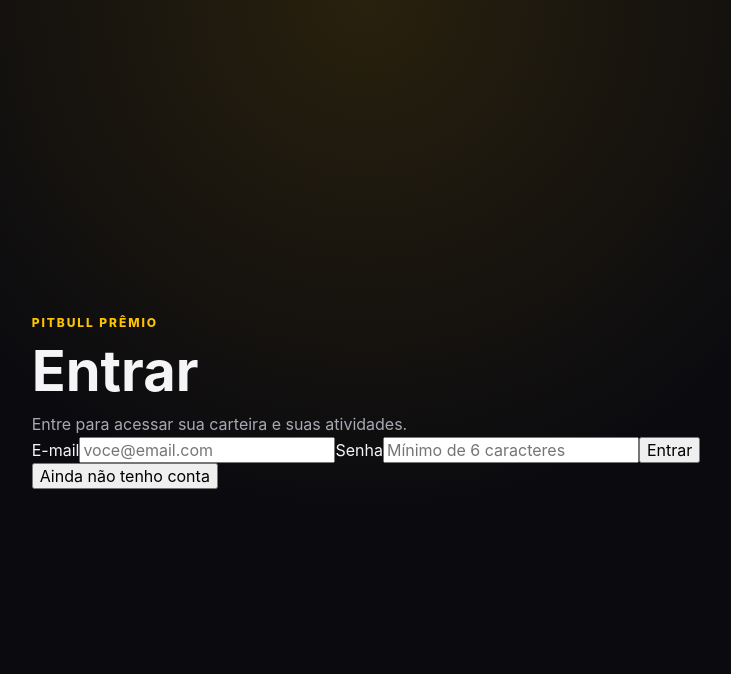
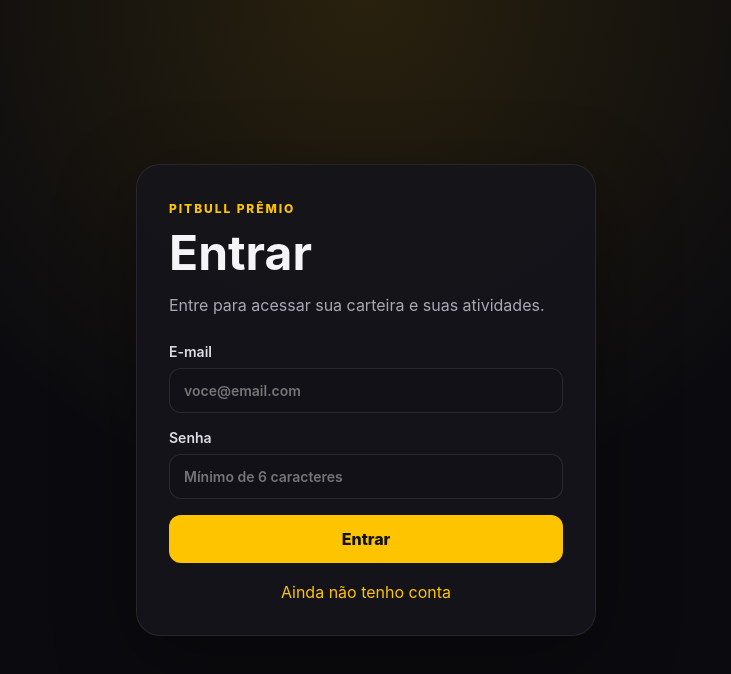
Before and after one commit to poze05698-collab/PITBULL-PR-MIO, a React (Vite) app: page / in a window 1280 px wide. Shown: the top 674 px of the page, without its empty margins (274-1005 px from the left). Built offline with nearby package versions, Linux system fonts and the light colour scheme; no server answers.

Commit message:
style: cria interface de autenticação

```diff
--- a/src/styles.css
+++ b/src/styles.css
@@ -19,6 +19,8 @@
 
 button, input { font: inherit; }
 
+button { cursor: pointer; }
+
 .app-shell {
   min-height: 100vh;
   display: grid;
@@ -26,12 +28,12 @@
   padding: 24px;
 }
 
-.welcome-card {
-  width: min(680px, 100%);
+.auth-card, .welcome-card {
+  width: min(460px, 100%);
   padding: 32px;
   border: 1px solid rgba(255,255,255,.08);
   border-radius: 24px;
-  background: rgba(20,20,27,.86);
+  background: rgba(20,20,27,.9);
   box-shadow: 0 24px 80px rgba(0,0,0,.35);
 }
 
@@ -43,13 +45,69 @@
 }
 
 h1 {
-  margin: 12px 0;
-  font-size: clamp(32px, 7vw, 56px);
+  margin: 12px 0 8px;
+  font-size: clamp(32px, 7vw, 48px);
   line-height: 1;
 }
 
-p {
-  margin: 0;
+.muted, p {
   color: #a8a8b3;
-  line-height: 1.65;
+  line-height: 1.6;
 }
+
+form {
+  display: grid;
+  gap: 16px;
+  margin-top: 24px;
+}
+
+label {
+  display: grid;
+  gap: 8px;
+  color: #dddde5;
+  font-size: 14px;
+  font-weight: 600;
+}
+
+input {
+  width: 100%;
+  border: 1px solid rgba(255,255,255,.1);
+  border-radius: 12px;
+  padding: 13px 14px;
+  color: #fff;
+  background: #111117;
+  outline: none;
+}
+
+input:focus { border-color: #ffc400; }
+
+.primary-button {
+  border: 0;
+  border-radius: 12px;
+  padding: 14px 16px;
+  font-weight: 800;
+  color: #111;
+  background: #ffc400;
+}
+
+.primary-button:disabled {
+  opacity: .6;
+  cursor: wait;
+}
+
+.link-button {
+  width: 100%;
+  margin-top: 18px;
+  border: 0;
+  background: transparent;
+  color: #ffc400;
+}
+
+.status-message {
+  margin-top: 16px;
+  padding: 12px;
+  border-radius: 12px;
+  color: #dddde5;
+  background: rgba(255,255,255,.05);
+  font-size: 14px;
+}
```
